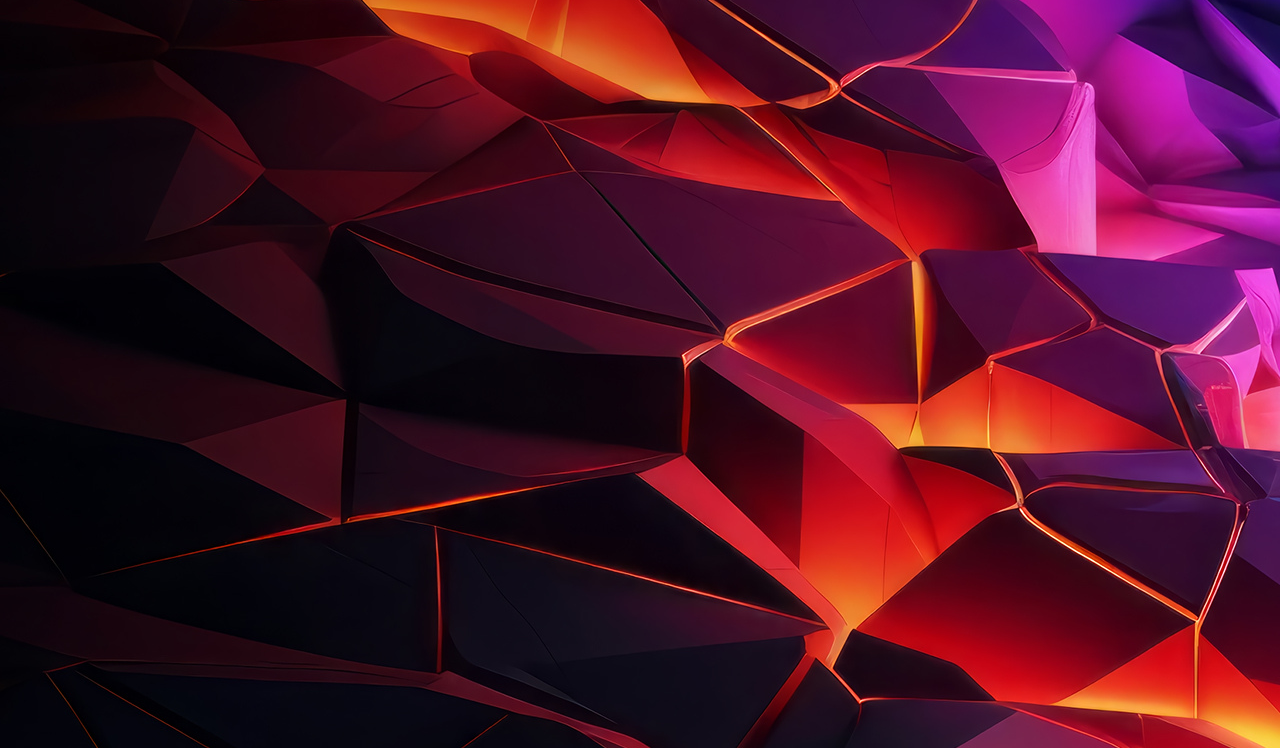
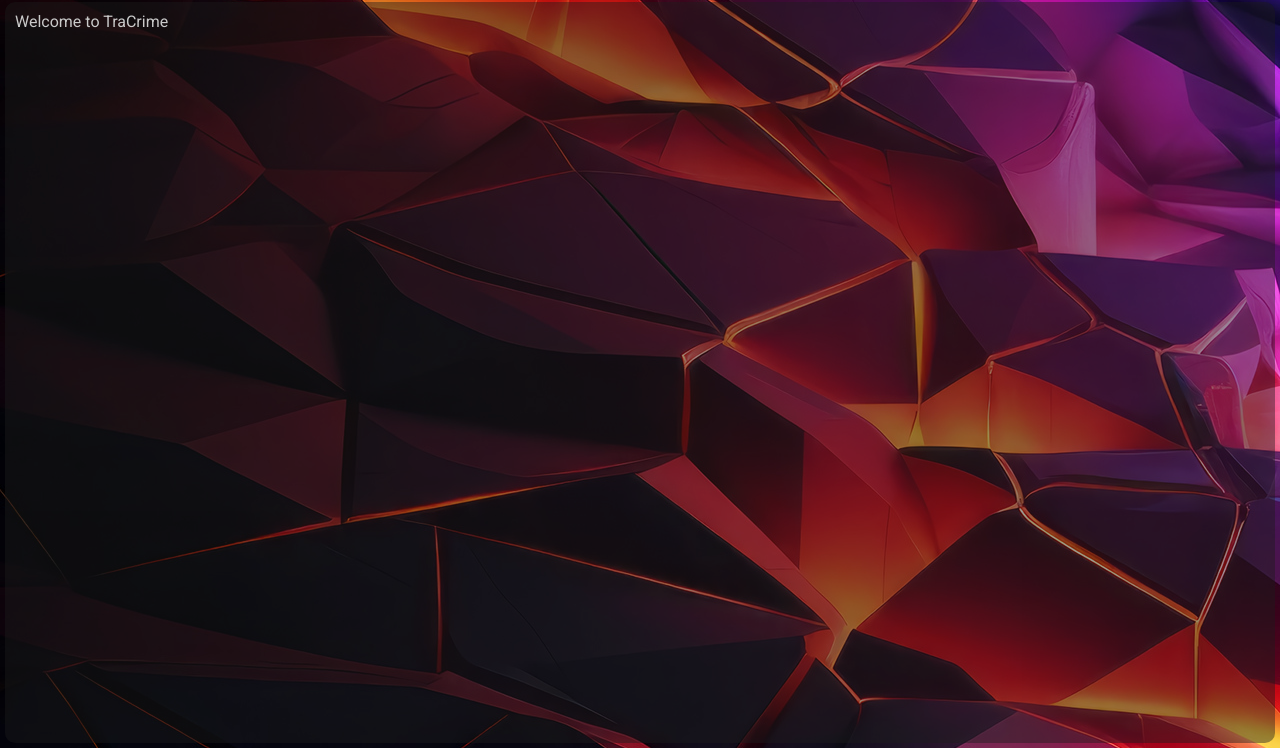
Before and after one commit to Mohammed-Rafi-35/TraCrime, a Flask app: page / in a window 1280 px wide. Shown: the part 52-800 px from the top of the page. Run offline with Flask 3, Linux system fonts and the light colour scheme.

Commit message:
changed files

```diff
--- a/static/css/main.css
+++ b/static/css/main.css
@@ -12,9 +12,13 @@ body {
 
 .navbar {
     color: grey;
+    width: 100%;
     backdrop-filter: blur(10px);
     background-color: rgba(29, 29, 29, 0.438);
     transition: all 0.5s ease;
+    position: fixed;
+    top: 0;
+    z-index: 10;
 }
 
 .navbar .btn {
@@ -48,9 +52,15 @@ body {
     background-color: rgba(128, 128, 128, 0.26);
 }
 
-.navbar .primary {
-    font-size: large;
-    font-weight: 600;
+.card {
+    position: fixed;
+    color: rgb(202, 202, 202);
+    background-color: rgba(29, 29, 29, 0.438);
+    left: 5px;
+    right: 5px;
+    bottom: 5px;
+    border-radius: 10px;
+    padding: 10px;
 }
 
 
@@ -72,6 +82,10 @@ body {
         margin-top: 15px;
         padding: 10px;
     }
+
+    .card {
+        top: 7vh;
+    }
 }
 
 @media (min-width: 600px) {
@@ -85,6 +99,11 @@ body {
 
     .navbar .btn {
         display: none;
+    }
+
+    .navbar .primary {
+        font-size: large;
+        font-weight: 600;
     }
 
     .navbar .search {
@@ -113,11 +132,15 @@ body {
     .navbar .search input:focus {
         border: 3px rgba(128, 128, 128, 0.329) solid;
         outline: none;
-      }
+    }
 
     .navbar .link {
         display: flex;
         padding: 10px;
         justify-content: center;
     }
+
+    .card {
+        top: 6.7vh;
+    }
 }
--- a/static/js/main.js
+++ b/static/js/main.js
@@ -5,7 +5,7 @@ let navbar_expanded = false;
 
 navbar_btn.addEventListener('click', () => {
     if( navbar_expanded == false) {
-        navbar.style.height = '30vh';
+        navbar.style.height = '25vh';
         navbar_expanded = true;
     }
     else {
--- a/templates/base.html
+++ b/templates/base.html
@@ -22,9 +22,11 @@
                 <span class="material-symbols-outlined"> search </span>
                 <input type="text">
             </div>
-
         </div>
 
+
+        {% block content %}
+        {% endblock %}
     </body>
     <script src="../static/js/main.js"></script>
 </html>
--- a/templates/home.html
+++ b/templates/home.html
@@ -2,8 +2,13 @@
 
 {% block content %}
 
-<div class="content">
+<div class="card">
+    <div class="title">
+        Welcome to TraCrime
+    </div>
+    <div class="content">
 
+    </div>
 </div>
 
 {% endblock %}
```
